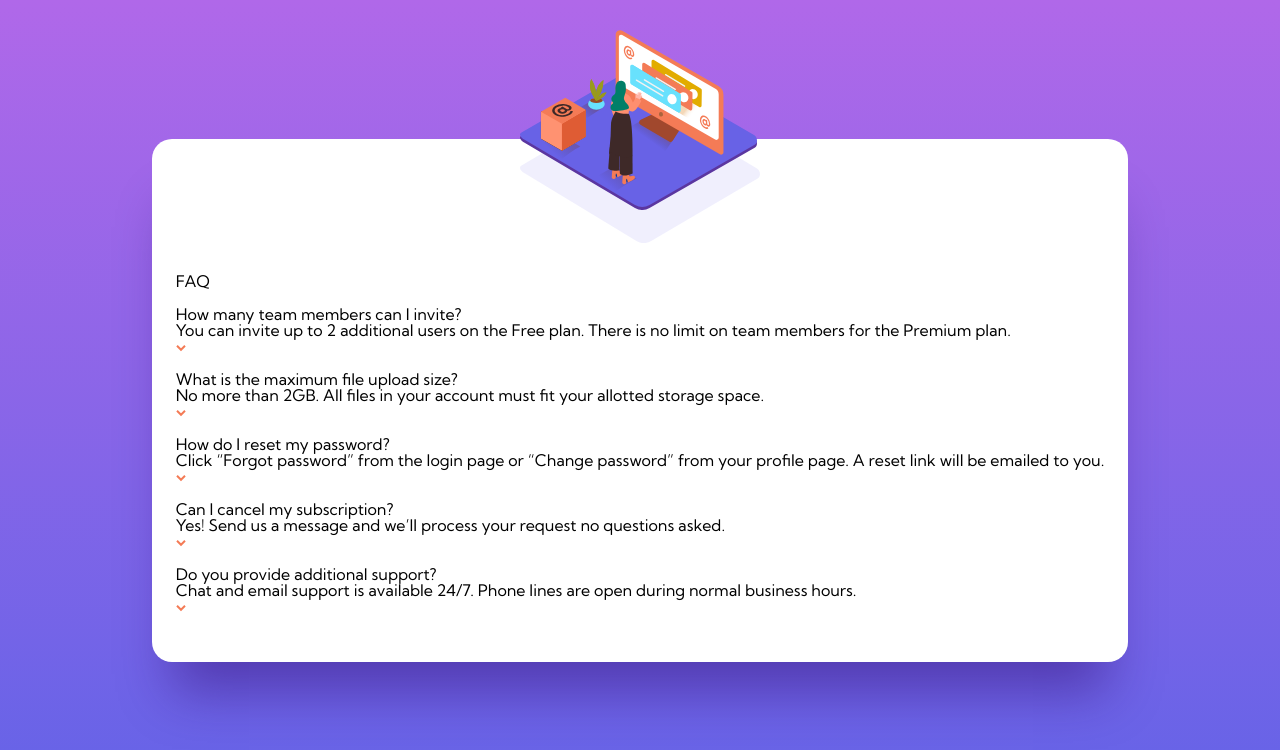
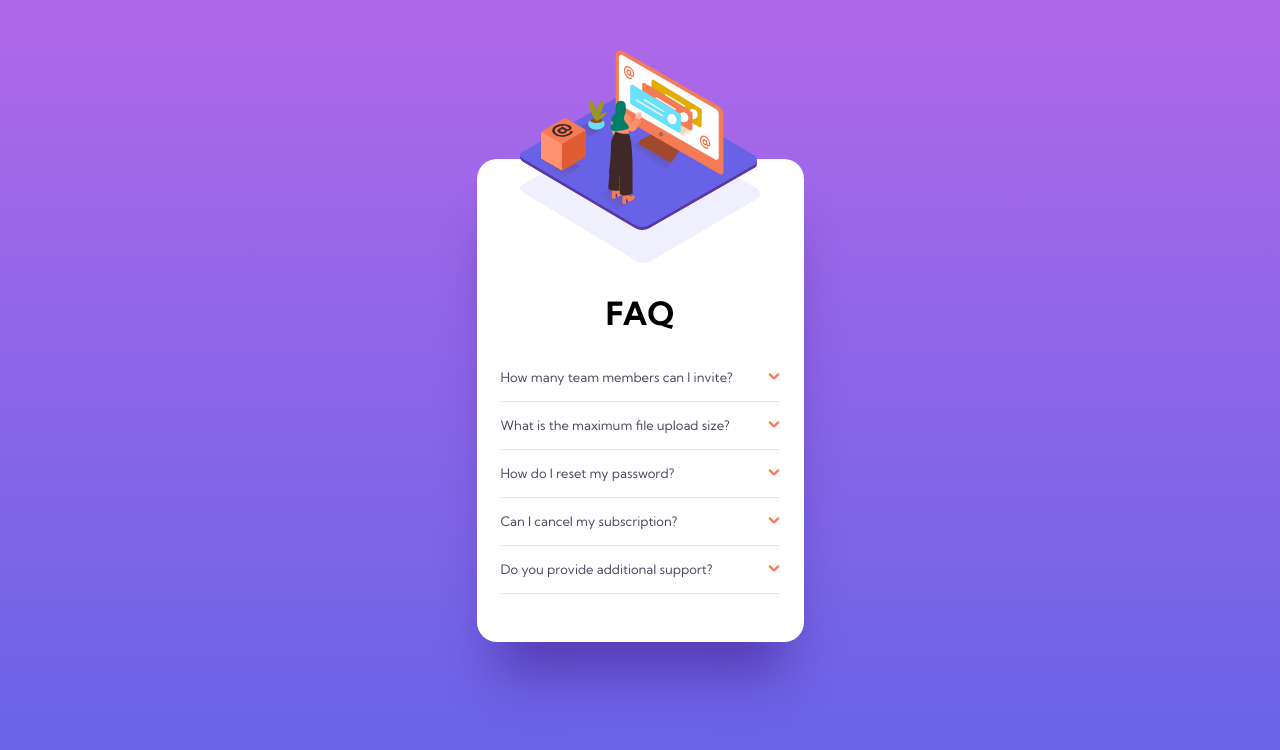
Before and after one commit to Mariam-Mantidze/Faq-accordion-card, a plain HTML site: page index.html in a window 1280 px wide. Drawn offline with Linux system fonts and the light colour scheme.

Commit message:
style question-answer sections

```diff
--- a/index.html
+++ b/index.html
@@ -31,9 +31,9 @@
         <img src="./images/bg-pattern-desktop.svg" alt="" />
       </div>
 
+      <h1>FAQ</h1>
+
       <div class="question-section">
-        <h1>FAQ</h1>
-
         <div class="faq-item">
           <div class="question-box">
             <p class="faq-question">How many team members can I invite?</p>
@@ -42,8 +42,10 @@
               no limit on team members for the Premium plan.
             </p>
           </div>
-          <img id="arrow" src="./images/icon-arrow-down.svg" alt="" />
+          <img class="arrow" src="./images/icon-arrow-down.svg" alt="" />
         </div>
+
+        <div class="line"></div>
 
         <div class="faq-item">
           <div class="question-box">
@@ -53,8 +55,10 @@
               storage space.
             </p>
           </div>
-          <img id="arrow" src="./images/icon-arrow-down.svg" alt="" />
+          <img class="arrow" src="./images/icon-arrow-down.svg" alt="" />
         </div>
+
+        <div class="line"></div>
 
         <div class="faq-item">
           <div class="question-box">
@@ -64,8 +68,10 @@
               from your profile page. A reset link will be emailed to you.
             </p>
           </div>
-          <img id="arrow" src="./images/icon-arrow-down.svg" alt="" />
+          <img class="arrow" src="./images/icon-arrow-down.svg" alt="" />
         </div>
+
+        <div class="line"></div>
 
         <div class="faq-item">
           <div class="question-box">
@@ -75,8 +81,10 @@
               asked.
             </p>
           </div>
-          <img id="arrow" src="./images/icon-arrow-down.svg" alt="" />
+          <img class="arrow" src="./images/icon-arrow-down.svg" alt="" />
         </div>
+
+        <div class="line"></div>
 
         <div class="faq-item">
           <div class="question-box">
@@ -86,8 +94,9 @@
               during normal business hours.
             </p>
           </div>
-          <img id="arrow" src="./images/icon-arrow-down.svg" alt="" />
+          <img class="arrow" src="./images/icon-arrow-down.svg" alt="" />
         </div>
+        <div class="line"></div>
       </div>
     </div>
   </body>
--- a/styles.css
+++ b/styles.css
@@ -17,17 +17,21 @@ body {
   display: none;
 }
 
+.photo-container-mobile {
+  align-self: center;
+}
+
 .card {
   background: #ffffff;
   box-shadow: 0px 50px 50px -20px #35127a7f;
   display: flex;
   flex-direction: column;
-  align-items: center;
   justify-content: center;
   margin: 0 24px 0;
   position: relative;
   border-radius: 20px;
   padding: 0 24px 48px;
+  width: 327px;
 }
 
 #main-img {
@@ -41,5 +45,52 @@ body {
   display: flex;
   flex-direction: column;
   gap: 17px;
-  padding-top: 28px;
+  margin-top: 38px;
 }
+
+.line {
+  width: 100%;
+  height: 1px;
+  background: #e8e8ea;
+}
+
+h1 {
+  align-self: center;
+  font-size: 32px;
+  font-weight: 700;
+  line-height: 40px;
+  letter-spacing: 0px;
+  margin-top: 28px;
+}
+
+.arrow {
+  /* width: 10px; */
+  position: absolute;
+  right: 0;
+  top: 2px;
+  height: 8px;
+}
+
+.faq-item {
+  display: flex;
+  justify-content: space-between;
+  align-items: center;
+  position: relative;
+}
+
+.faq-answer {
+  display: none;
+  font-size: 12px;
+  font-weight: 400;
+  line-height: 18px;
+  letter-spacing: 0px;
+  text-align: left;
+  color: #787887;
+  margin-top: 12px;
+}
+.faq-question {
+  cursor: pointer;
+  font-size: 13px;
+  text-align: left;
+  color: #4b4c5f;
+}
```
